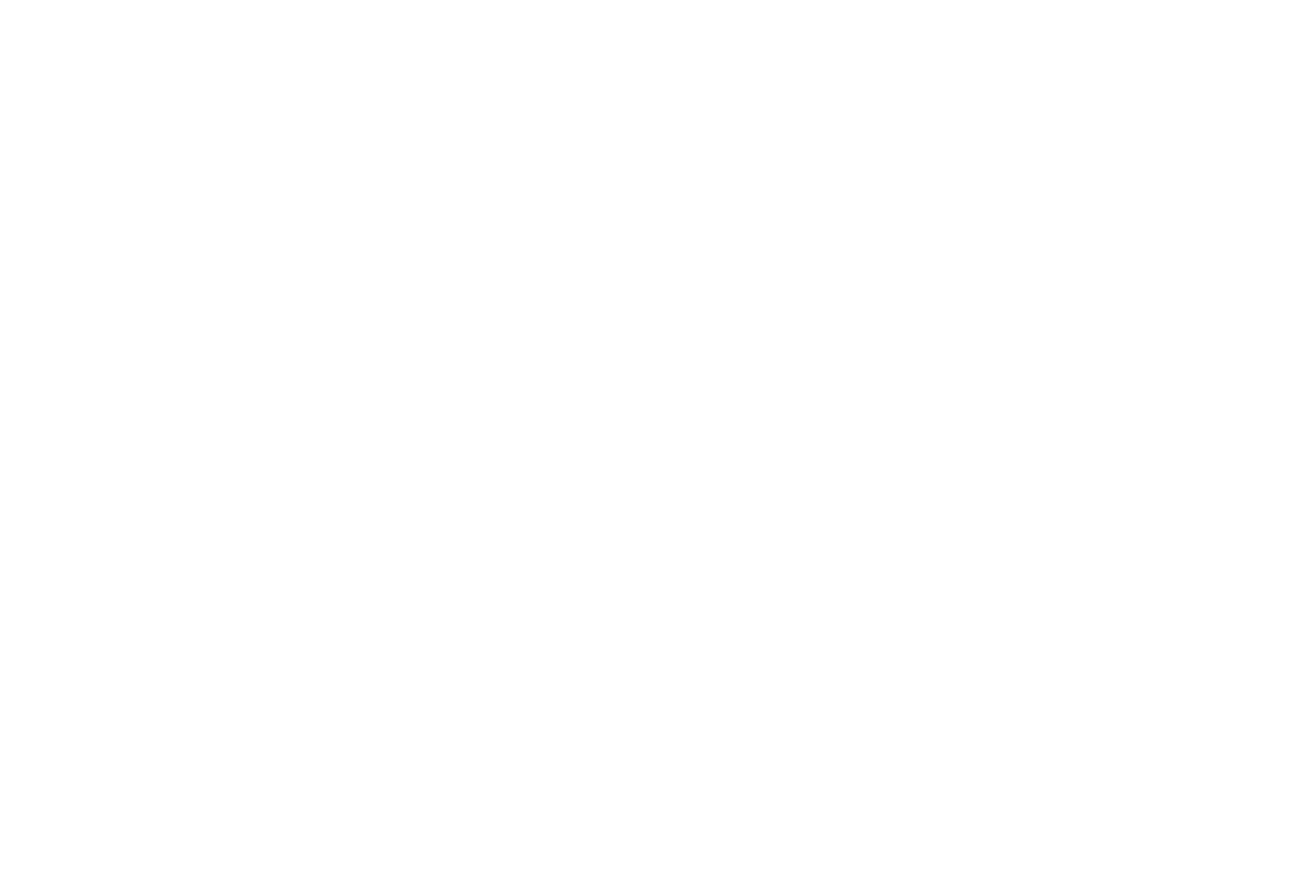
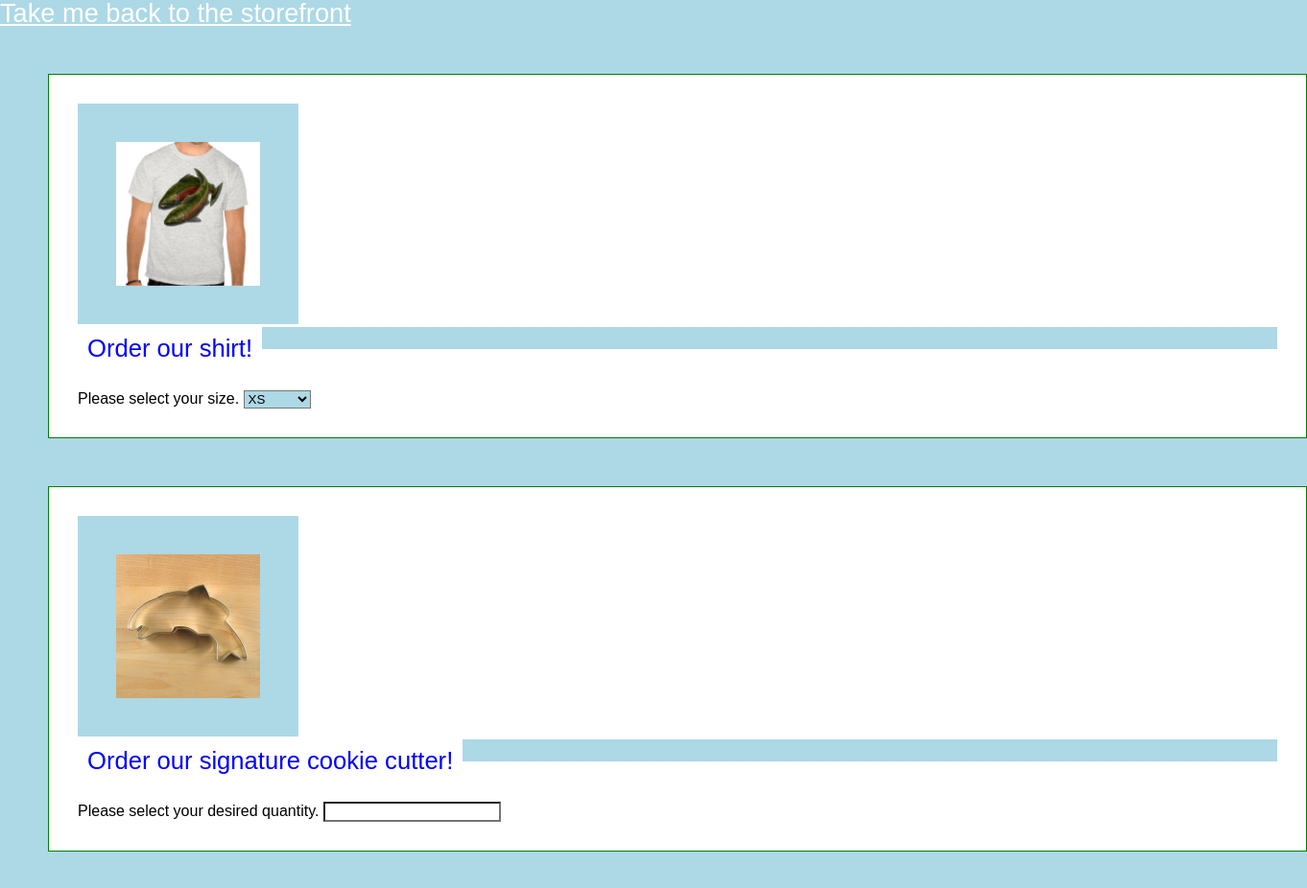
Before and after one commit to madelinepet/cookie-stand, a plain HTML site: page store.html in a window 1280 px wide. Shown: the whole page at 96% size, 1362 px wide, since content can reach past the window. Before the commit the page ends 800 px from the top, so only its background shows below. Drawn offline with Linux system fonts and the light colour scheme; a web font is replaced by a local one.

Commit message:
I am happy with my css and my form. The form does not yet have a sumbit buttom. I would like to add one and maybe to even add some js functionality.

```diff
--- a/css/style.css
+++ b/css/style.css
@@ -82,6 +82,10 @@
   margin-bottom: 10px;
  }
 
+tr:nth-child(odd){
+  background-color: white;
+}
+
 h4 {
   font-family: 'Bitter', serif;
   color: green;
--- a/store.html
+++ b/store.html
@@ -0,0 +1,43 @@
+<!DOCTYPE HTML>
+<html>
+  <head>
+      <title>Cookie Stand</title>
+      <link rel = "stylesheet" href="css/reset.css">
+      <!-- relative file path to the folder we're in  -->
+
+      <link rel = "stylesheet" href="css/style.css">
+      <!-- want reset first as code is run in order -->
+
+      <link href="https://fonts.googleapis.com/css?family=Mina" rel="stylesheet">
+      <link href="https://fonts.googleapis.com/css?family=Bitter" rel="stylesheet">
+  </head>
+  <body>
+    <a href="index.html">Take me back to the storefront</a>
+    <div>
+      <img src="img/shirt.jpg" alt="shirt">
+      <form id = "shirtrOrder">
+        <fieldset>
+          <legend>Order our shirt!</legend>
+            <label for= "shirts">Please select your size.</label>
+            <select name = "shirts">
+              <option value="xsSize">XS</option>
+              <option value="sSize">Small</option>
+              <option value="mSize">Medium</option>
+              <option value="lSize">Large</option>
+              <option value="xlSize">XL</option>
+            </select>
+        </fieldset>
+       </form>
+    </div>
+    <div>
+      <img src="img/cutter.jpeg" alt="cookiecutter">
+      <form id = "cookieCutterOrder">
+        <fieldset>
+          <legend>Order our signature cookie cutter!</legend>
+          <label for="cookieCutter">Please select your desired quantity.</label>
+          <input type="number" name= "cookieCutter">
+        </fieldset>
+      </form>
+    </div>
+  </body>
+</html>
```
